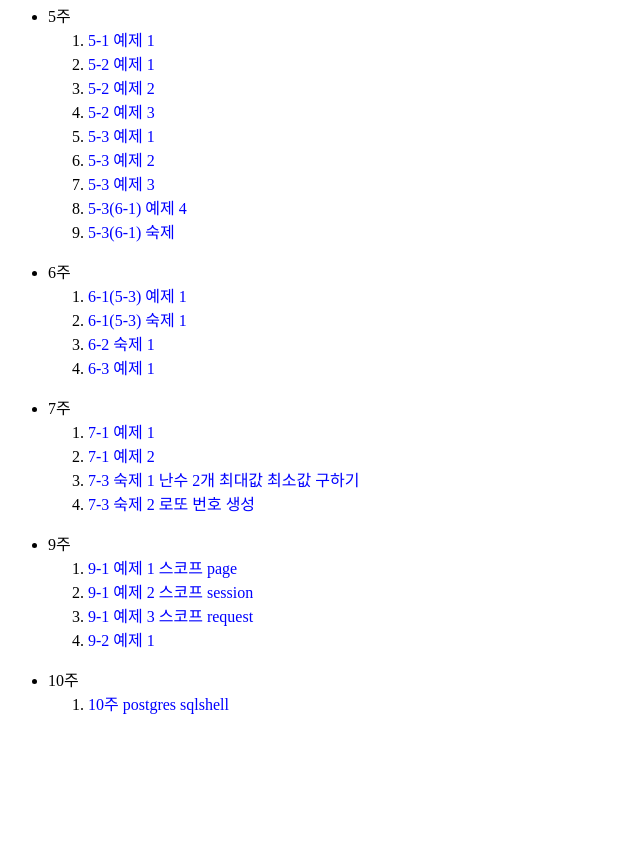
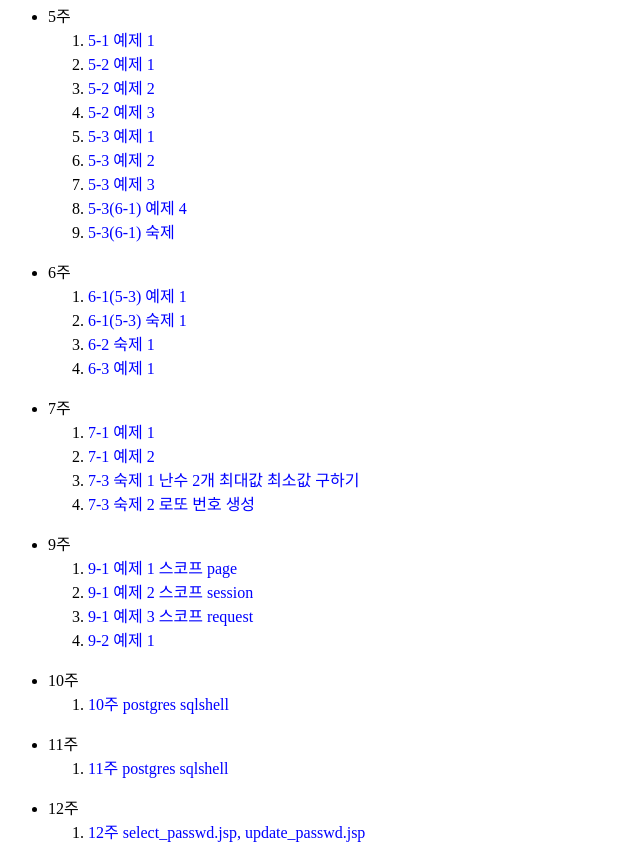
Before and after one commit to 1209bsm/1209bsm.github.io, a plain HTML site: page jsp/index.html in a window 1280 px wide. Shown: the part 325-1184 px from the top of the page, without its empty margins (0-640 px from the left). Before the commit the page ends 1056 px from the top, so only its background shows below. Drawn offline with nearby package versions, Linux system fonts and the light colour scheme.

Commit message:
Update index.html

```diff
--- a/jsp/index.html
+++ b/jsp/index.html
@@ -82,14 +82,29 @@
   </ul>
 
   <ul>
-    <li id="week09">10주
+    <li id="week10">10주
     <ol type ="1">
       <li><a href="https://1209bsm.github.io/jsp/10/2022100101.html"  target="_blank">10주 postgres sqlshell </a></li>
 
+    </ol>
+  </ul>
 
+   <ul>
+    <li id="week11">11주
+    <ol type ="1">
+      <li><a href="https://1209bsm.github.io/jsp/10/2022100101.html"  target="_blank">11주 postgres sqlshell </a></li>
 
     </ol>
   </ul>
+
+     <ul>
+    <li id="week12">12주
+    <ol type ="1">
+      <li><a href="https://1209bsm.github.io/jsp/12/2022120101.html"  target="_blank">12주 select_passwd.jsp, update_passwd.jsp </a></li>
+
+    </ol>
+  </ul>
+
 </section>
 </body>
 </html>
```
